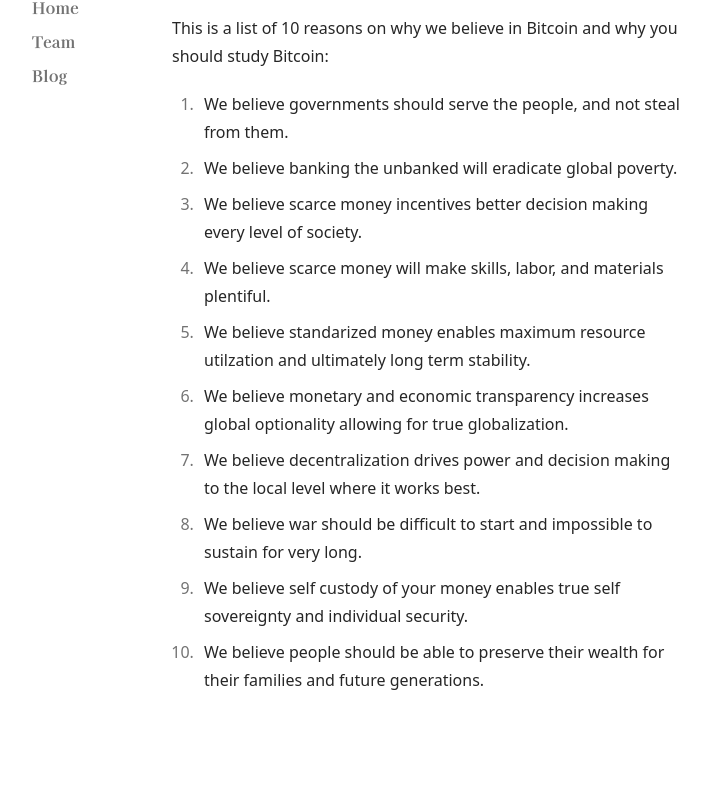
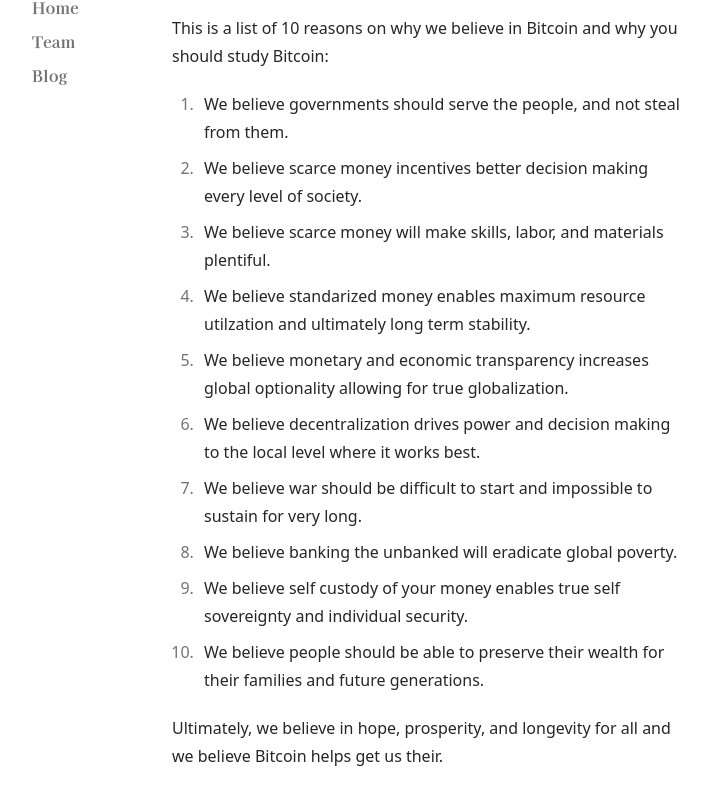
Before and after one commit to lucasbaze/sound-money-mining, a Next.js app: page /why in a window 1280 px wide. Shown: the part 202-1006 px from the top of the page, without its empty margins (170-880 px from the left). Built offline with nearby package versions, Linux system fonts and the light colour scheme.

Commit message:
add closing statement

```diff
--- a/app/why/page.tsx
+++ b/app/why/page.tsx
@@ -12,16 +12,19 @@ export default async function HomePage() {
         <p className="my-5">
 					<ol>
 						<li>We believe governments should serve the people, and not steal from them.</li>
-						<li>We believe banking the unbanked will eradicate global poverty.</li>
 						<li>We believe scarce money incentives better decision making every level of society.</li>
 						<li>We believe scarce money will make skills, labor, and materials plentiful.</li>
 						<li>We believe standarized money enables maximum resource utilzation and ultimately long term stability.</li>
 						<li>We believe monetary and economic transparency increases global optionality allowing for true globalization.</li>
 						<li>We believe decentralization drives power and decision making to the local level where it works best.</li>
 						<li>We believe war should be difficult to start and impossible to sustain for very long.</li>
+						<li>We believe banking the unbanked will eradicate global poverty.</li>
 						<li>We believe self custody of your money enables true self sovereignty and individual security.</li>
 						<li>We believe people should be able to preserve their wealth for their families and future generations.</li>
 					</ol>
+				</p>
+				<p className="my-5">
+					Ultimately, we believe in hope, prosperity, and longevity for all and we believe Bitcoin helps get us their.
 				</p>
       </div>
 
```
